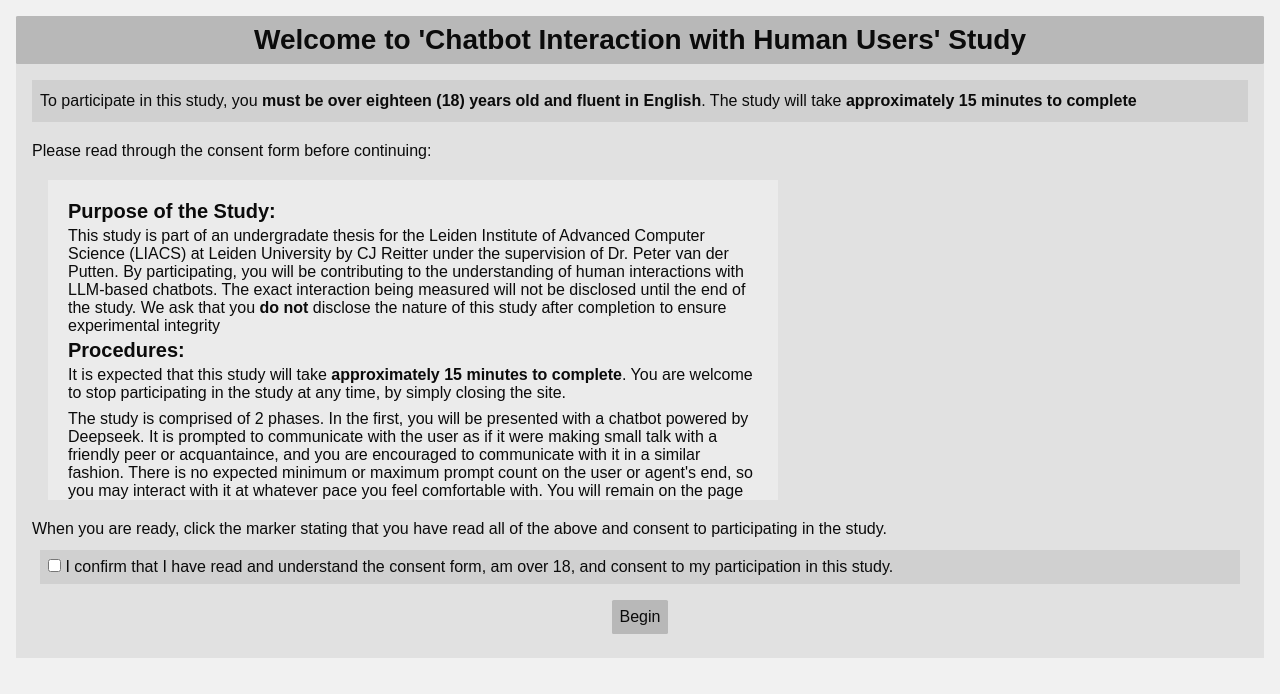
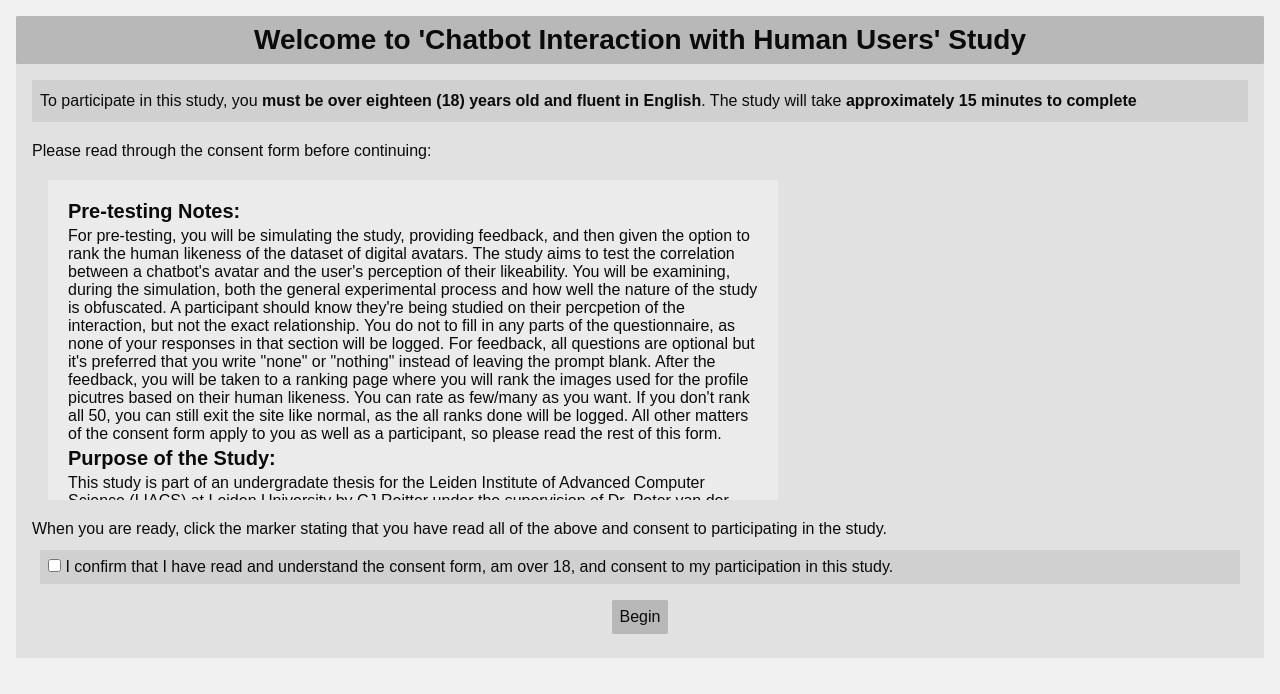
Before and after one commit to cj-reitter/lu_uncannyvalleystudy_chatbot, a Django app: page / in a window 1280 px wide. Shown: the top 694 px of the page. Run offline with Django 5.2, Linux system fonts and the light colour scheme.

Commit message:
Update home.html to pretesters
Add notes for pre-testing that will be deleted after deployment.

```diff
--- a/thesis_uv_website/templates/home.html
+++ b/thesis_uv_website/templates/home.html
@@ -19,11 +19,13 @@
         <div class='home_body'>
             <p>Please read through the consent form before continuing:</p>
             <div class='consent_form'>
+                <h2>Pre-testing Notes:</h2>
+                <p>For pre-testing, you will be simulating the study, providing feedback, and then given the option to rank the human likeness of the dataset of digital avatars. The study aims to test the correlation between a chatbot's avatar and the user's perception of their likeability. You will be examining, during the simulation, both the general experimental process and how well the nature of the study is obfuscated. A participant should know they're being studied on their percpetion of the interaction, but not the exact relationship. You do not to fill in any parts of the questionnaire, as none of your responses in that section will be logged. For feedback, all questions are optional but it's preferred that you write "none" or "nothing" instead of leaving the prompt blank. After the feedback, you will be taken to a ranking page where you will rank the images used for the profile picutres based on their human likeness. You can rate as few/many as you want. If you don't rank all 50, you can still exit the site like normal, as the all ranks done will be logged. All other matters of the consent form apply to you as well as a participant, so please read the rest of this form.</p>
                 <h2>Purpose of the Study:</h2>
                 <p>This study is part of an undergradate thesis for the Leiden Institute of Advanced Computer Science (LIACS) at Leiden University by CJ Reitter under the supervision of Dr. Peter van der Putten. By participating, you will be contributing to the understanding of human interactions with LLM-based chatbots. The exact interaction being measured will not be disclosed until the end of the study. We ask that you <b>do not</b> disclose the nature of this study after completion to ensure experimental integrity</p>
                 <h2>Procedures:</h2>
                 <p>It is expected that this study will take <b>approximately 15 minutes to complete</b>. You are welcome to stop participating in the study at any time, by simply closing the site.</p>
-                <p>The study is comprised of 2 phases. In the first, you will be presented with a chatbot powered by Deepseek. It is prompted to communicate with the user as if it were making small talk with a friendly peer or acquantaince, and you are encouraged to communicate with it in a similar fashion. There is no expected minimum or maximum prompt count on the user or agent's end, so you may interact with it at whatever pace you feel comfortable with. You will remain on the page for 5 minutes before you are taken to the second phase of the study. Please do not refresh while you are on this page.</p>
+                <p>The study is comprised of 2 phases. In the first, you will be presented with a chatbot powered by Deepseek. It is prompted to communicate with the user as if it were making small talk with a friendly peer or acquantaince, and you are encouraged to communicate with it in a similar fashion. There is no expected minimum or maximum prompt count on the user or agent's end, so you may interact with it at whatever pace you feel comfortable with. You will remain on the page for 5 minutes before you are taken to the second phase of the study. Note that the chatbot might take time to respond, so do not refresh while you are on this page.</p>
                 <p>In the second phase, you will be directed to a form where you will be asked to answer both rating-based and open-ended questions on your perception of the chatbot's behavior and your interactions with it. The rating-based questions are mandatory to complete the exam, but you may exit the study if you do not wish to answer them all. Partial responses will not be recorded. All open-ended questions are optional and filling them out is not required to complete the study. You will also be asked a few demographic questions (age and gender), which are also optional to disclose.</p>
                 <p>After submiting, you will be taken to a page disclosing the exact nature of the study and the scales being measured. We ask that you don't share the contents and nature of the experiment for a period of 3 months.</p>
                 <h2>Potential Concerns:</h2>
```
